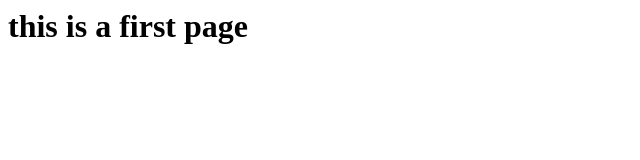
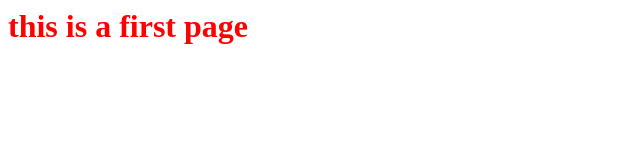
Before and after one commit to hasankhan623/my-javascript, a plain HTML site: page index.html in a window 1280 px wide. Shown: the whole page, without its empty margins (0-640 px from the left). Drawn offline with Linux system fonts and the light colour scheme.

Commit message:
change color

```diff
--- a/index.html
+++ b/index.html
@@ -3,8 +3,8 @@
     <head>
     <title> First page </title>
     </head>
-    <body>
-    <h1> this is a first page</h1>
+
+    <h1 style="color: red"> this is a first page</h1>
 
 
 
```
